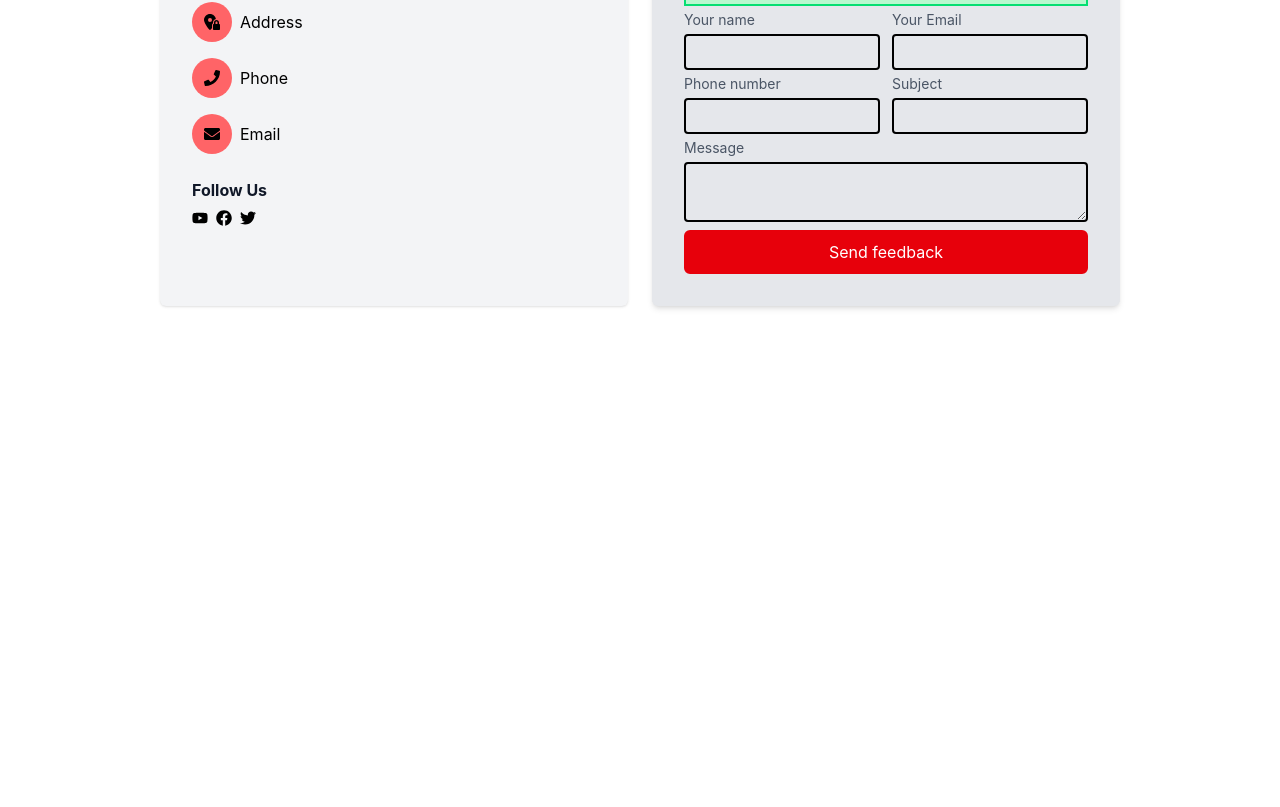
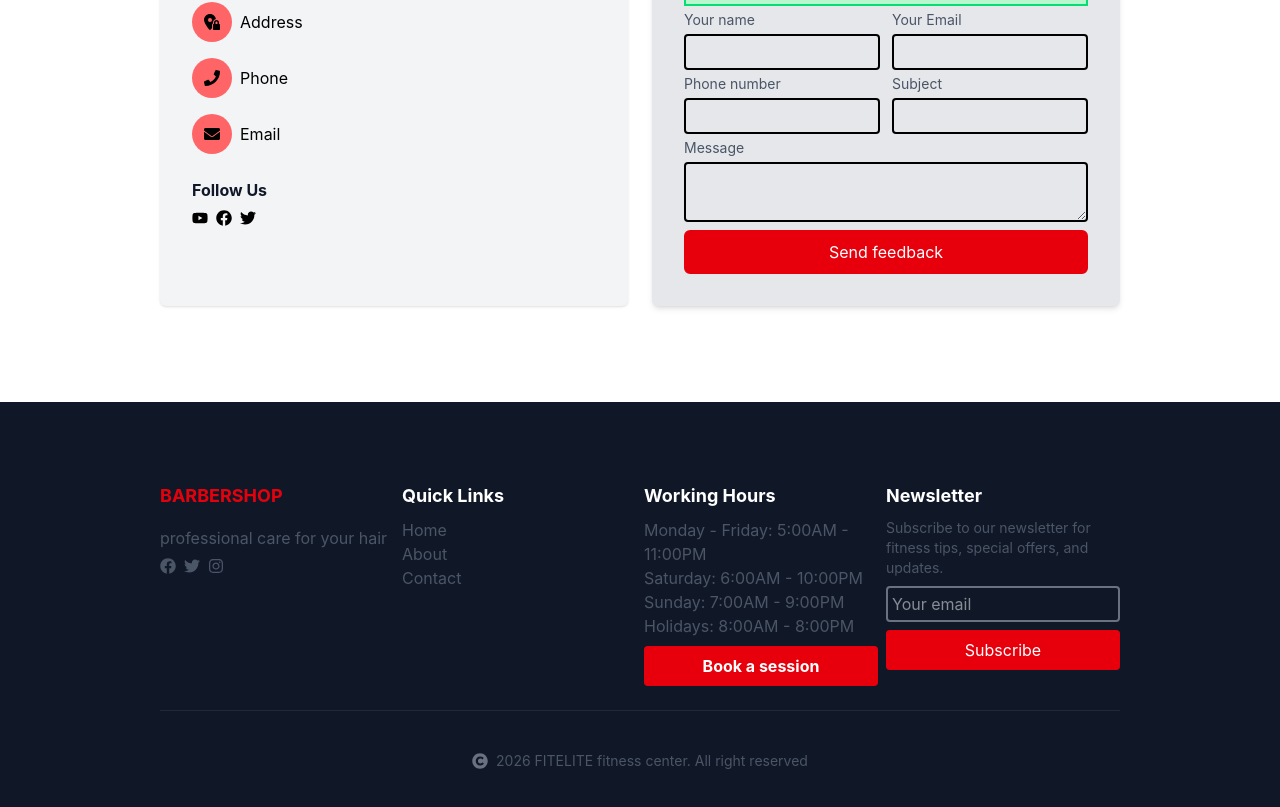
Before and after one commit to tonyopuodho/BarberShop, a React (Vite) app: page / in a window 1280 px wide. Shown: the part 4391-5198 px from the top of the page. Before the commit the page ends 4793 px from the top, so only its background shows below. Built offline with nearby package versions, Linux system fonts and the light colour scheme.

Commit message:
Footer implementation

```diff
--- a/src/App.jsx
+++ b/src/App.jsx
@@ -1,6 +1,7 @@
 import About from "./Components/About"
 import Barbers from "./Components/Barbers"
 import Contact from "./Components/Contact"
+import Footer from "./Components/Footer"
 import Gallery from "./Components/Gallery"
 import Hero from "./Components/Hero"
 import NavigationBar from "./Components/NavigationBar"
@@ -19,6 +20,7 @@ function App() {
       <Testimonials/>
       <Barbers/>
       <Contact/>
+      <Footer/>
     </>
   )
 }
--- /dev/null
+++ b/src/Components/Footer.jsx
@@ -0,0 +1,59 @@
+import React from 'react'
+import { FaCopyright, FaFacebook, FaInstagram, FaTwitter } from 'react-icons/fa'
+
+function Footer() {
+  return (
+     <div className='py-20 bg-gray-900 text-white'>
+        <div className='max-w-7xl px-4 md:px-6 lg:px-8 mx-auto lg:w-[80%] w-full'>
+            <div className='grid grid-cols-1 md:grid-cols-4 gap-2'>
+                <div className='flex flex-col gap-2'>
+                    <h1 className='text-red-600 text-lg font-bold'>BARBERSHOP</h1>
+                    <p className='text-gray-600 mt-2'>
+                        professional care for your hair
+                    </p>
+                    <div className='flex gap-2 items-center text-gray-600'>
+                        <FaFacebook/>
+                        <FaTwitter/>
+                        <FaInstagram/>
+                    </div>
+                </div>
+                <div className='flex flex-col gap-2'>
+                    <h1 className='text-white text-lg font-bold'>Quick Links</h1>
+                   <ul className='text-gray-600 gap-2'>
+                    <li>Home</li>
+                    <li>About</li>
+                    <li>Contact</li>
+                   </ul>
+                </div>
+                <div className='flex flex-col gap-2'>
+                    <h1 className='text-white text-lg font-bold'>Working Hours</h1>
+                   <ul className='text-gray-600 gap-2'>
+                    <li>Monday - Friday: 5:00AM - 11:00PM</li>
+                    <li>Saturday: 6:00AM - 10:00PM</li>
+                    <li>Sunday: 7:00AM - 9:00PM</li>
+                    <li>Holidays: 8:00AM - 8:00PM</li>
+                   </ul>
+                   <button className='py-2 px-4 bg-red-600 text-white font-bold rounded'>Book a session</button>
+                </div>
+                <div className='flex flex-col gap-2'>
+                    <h1 className='text-white text-lg font-bold'>Newsletter</h1>
+                   <p className='text-sm text-gray-600'>Subscribe to our newsletter for fitness tips, special offers, and updates.</p>
+                   <input type="text" placeholder='Your email' className='border-2 p-1 border-gray-500 rounded'/>
+                   <button className='py-2 px-4 bg-red-600 rounded'>Subscribe</button>
+                </div>
+            </div>
+            <div className='mt-6 border-t border-gray-800 text-center'>
+
+              <span className='flex items-center justify-center gap-2 text-gray-500 pt-10'>
+                <FaCopyright/>
+                  <p className='text-gray-600 text-sm items-center'>
+                    {new Date().getFullYear()} FITELITE fitness center. All right reserved
+                </p>
+              </span>
+            </div>
+        </div>
+    </div>
+  )
+}
+
+export default Footer
```
